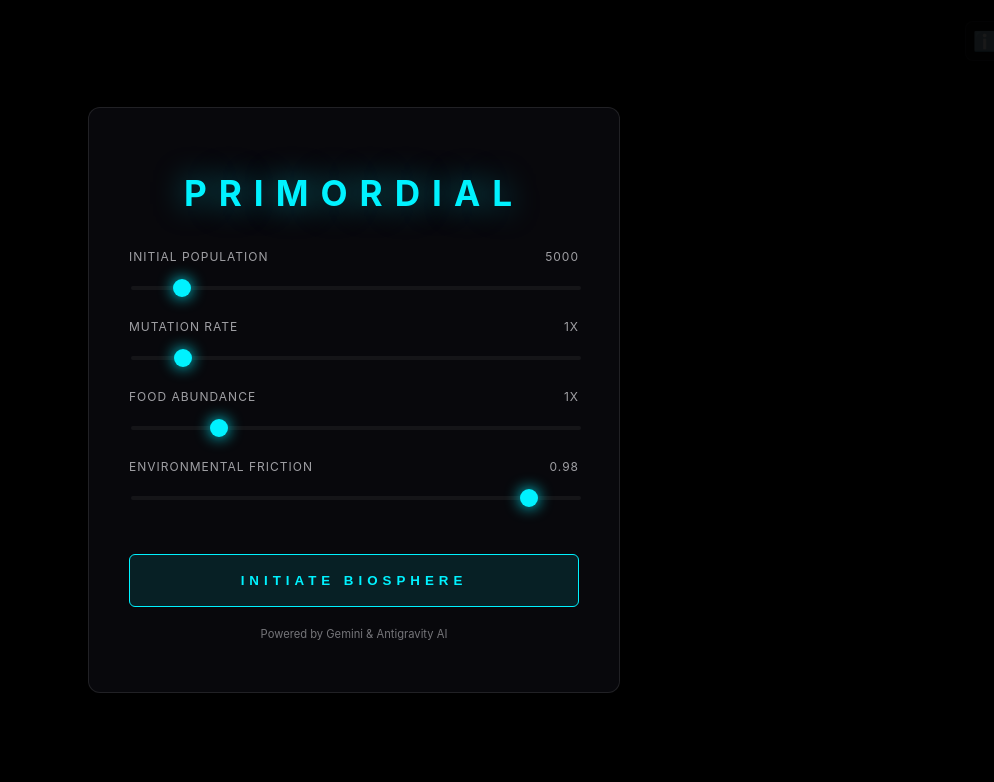
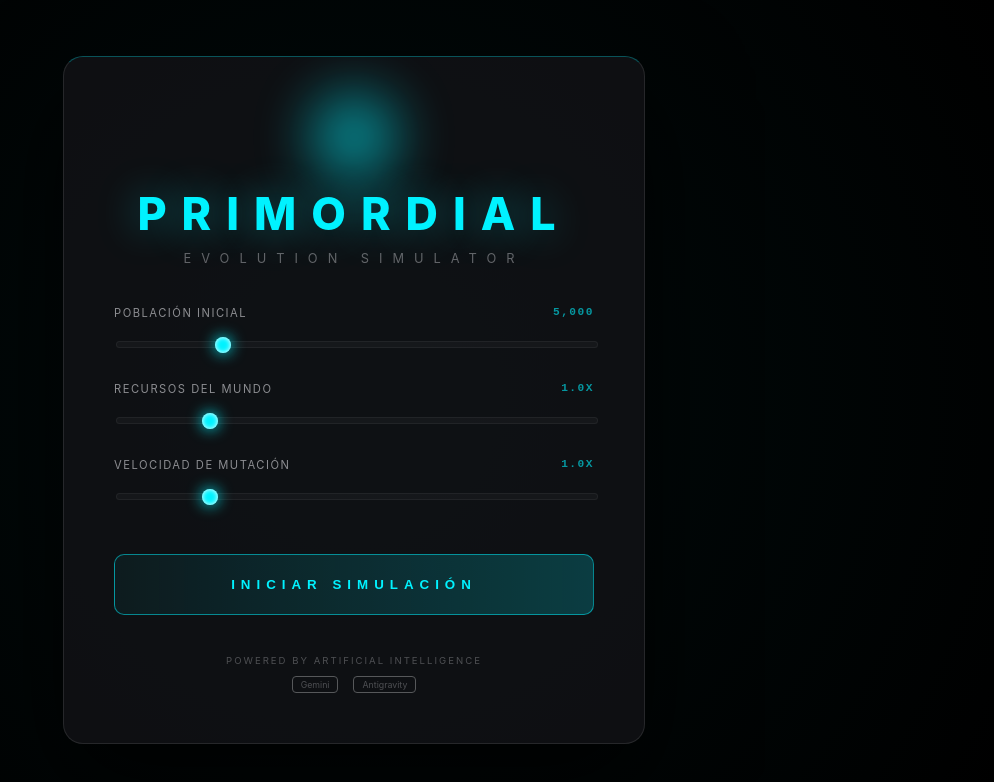
Before and after one commit to EdOliveros/Primordial, a React (Vite) app: page / in a window 1280 px wide. Shown: the top 782 px of the page, without its empty margins (286-1280 px from the left). Built offline with nearby package versions, Linux system fonts and the light colour scheme.

Commit message:
feat: pantalla de inicio y configuración de usuario

```diff
--- a/src/App.tsx
+++ b/src/App.tsx
@@ -2,6 +2,7 @@ import React, { useState, useRef } from 'react';
 import GameCanvas from './components/GameCanvas';
 import UIOverlay from './components/UIOverlay';
 import InfoPanel from './components/InfoPanel';
+import StartScreen from './components/StartScreen';
 import { SimulationController, Telemetry } from './core/SimulationController';
 
 const App: React.FC = () => {
@@ -38,6 +39,11 @@ const App: React.FC = () => {
                 onInspector={setInspectedCell}
                 controllerRef={controllerRef}
             />
+
+            {!isRunning ? (
+                <StartScreen onStart={handleStart} />
+            ) : (
+                <>
                     <UIOverlay
                         telemetry={telemetry}
                         fps={fps}
@@ -49,6 +55,8 @@ const App: React.FC = () => {
                         onDismiss={handleDismiss}
                     />
                     <InfoPanel telemetry={telemetry} />
+                </>
+            )}
         </div>
     );
 };
--- /dev/null
+++ b/src/components/StartScreen.tsx
@@ -0,0 +1,97 @@
+import React, { useState } from 'react';
+
+interface StartScreenProps {
+    onStart: (settings: { count: number, mutation: number, food: number, friction: number }) => void;
+}
+
+const StartScreen: React.FC<StartScreenProps> = ({ onStart }) => {
+    const [settings, setSettings] = useState({
+        count: 5000,
+        mutation: 1.0,
+        food: 1.0,
+        friction: 0.98
+    });
+
+    const [isExiting, setIsExiting] = useState(false);
+
+    const handleInitiate = () => {
+        setIsExiting(true);
+        // Delay the start slightly to allow for an exit animation if needed
+        setTimeout(() => {
+            onStart(settings);
+        }, 800);
+    };
+
+    return (
+        <div id="start-screen" className={isExiting ? 'exit' : ''}>
+            <div className="config-card">
+                <div className="logo-area">
+                    <div className="logo-orb"></div>
+                    <h1>PRIMORDIAL</h1>
+                    <span className="subtitle">Evolution Simulator</span>
+                </div>
+
+                <div className="slider-group">
+                    <div className="slider-header">
+                        <span>Población Inicial</span>
+                        <span className="value-tag">{settings.count.toLocaleString()}</span>
+                    </div>
+                    <input
+                        type="range"
+                        min="1000"
+                        max="20000"
+                        step="500"
+                        value={settings.count}
+                        onChange={(e) => setSettings({ ...settings, count: parseInt(e.target.value) })}
+                    />
+                </div>
+
+                <div className="slider-group">
+                    <div className="slider-header">
+                        <span>Recursos del Mundo</span>
+                        <span className="value-tag">{settings.food.toFixed(1)}x</span>
+                    </div>
+                    <input
+                        type="range"
+                        min="0.1"
+                        max="5.0"
+                        step="0.1"
+                        value={settings.food}
+                        onChange={(e) => setSettings({ ...settings, food: parseFloat(e.target.value) })}
+                    />
+                </div>
+
+                <div className="slider-group">
+                    <div className="slider-header">
+                        <span>Velocidad de Mutación</span>
+                        <span className="value-tag">{settings.mutation.toFixed(1)}x</span>
+                    </div>
+                    <input
+                        type="range"
+                        min="0.1"
+                        max="5.0"
+                        step="0.1"
+                        value={settings.mutation}
+                        onChange={(e) => setSettings({ ...settings, mutation: parseFloat(e.target.value) })}
+                    />
+                </div>
+
+                <button className="btn-launch" onClick={handleInitiate}>
+                    INICIAR SIMULACIÓN
+                </button>
+
+                <div className="footer-credits">
+                    <p>Powered by Artificial Intelligence</p>
+                    <div className="ai-chips">
+                        <span>Gemini</span>
+                        <span>Antigravity</span>
+                    </div>
+                </div>
+            </div>
+
+            <div className="bg-blur-layer"></div>
+        </div>
+    );
+};
+
+export default StartScreen;
--- a/src/components/UIOverlay.tsx
+++ b/src/components/UIOverlay.tsx
@@ -17,52 +17,9 @@ const UIOverlay: React.FC<UIOverlayProps> = ({
     fps,
     frameCount,
     inspectedCell,
-    isSimulationRunning,
-    onStart,
     onFollow,
     onDismiss
 }) => {
-    const [settings, setSettings] = React.useState({
-        count: 5000,
-        mutation: 1.0,
-        food: 1.0,
-        friction: 0.98
-    });
-
-    if (!isSimulationRunning) {
-        return (
-            <div id="start-screen">
-                <div class="config-card">
-                    <h1>Primordial</h1>
-                    <div className="slider-group">
-                        <div className="slider-header"><span>Initial Population</span><span>{settings.count}</span></div>
-                        <input type="range" min="100" max="50000" step="100" value={settings.count}
-                            onChange={(e) => setSettings({ ...settings, count: parseInt(e.target.value) })} />
-                    </div>
-                    <div className="slider-group">
-                        <div className="slider-header"><span>Mutation Rate</span><span>{settings.mutation}x</span></div>
-                        <input type="range" min="0" max="10" step="0.5" value={settings.mutation}
-                            onChange={(e) => setSettings({ ...settings, mutation: parseFloat(e.target.value) })} />
-                    </div>
-                    <div className="slider-group">
-                        <div className="slider-header"><span>Food Abundance</span><span>{settings.food}x</span></div>
-                        <input type="range" min="0.1" max="5" step="0.1" value={settings.food}
-                            onChange={(e) => setSettings({ ...settings, food: parseFloat(e.target.value) })} />
-                    </div>
-                    <div className="slider-group">
-                        <div className="slider-header"><span>Environmental Friction</span><span>{settings.friction}</span></div>
-                        <input type="range" min="0.8" max="1.0" step="0.01" value={settings.friction}
-                            onChange={(e) => setSettings({ ...settings, friction: parseFloat(e.target.value) })} />
-                    </div>
-                    <button id="btn-start" onClick={() => onStart(settings)}>Initiate Biosphere</button>
-                    <p style={{ marginTop: '20px', fontSize: '0.7rem', opacity: 0.5 }}>
-                        Powered by Gemini & Antigravity AI
-                    </p>
-                </div>
-            </div>
-        );
-    }
-
     const GENE_LABELS = ["SPD", "AGG", "PHO", "SIZ", "DEF", "VIS", "MUT", "LIF"];
 
     return (
--- a/src/index.css
+++ b/src/index.css
@@ -26,93 +26,191 @@ html {
     height: 100%;
 }
 
-/* --- START SCREEN --- */
+/* --- START SCREEN (NEW) --- */
 #start-screen {
     position: absolute;
     top: 0;
     left: 0;
     width: 100%;
     height: 100%;
-    background: rgba(0, 0, 0, 0.9);
     display: flex;
     align-items: center;
     justify-content: center;
     z-index: 2000;
+    transition: opacity 0.8s ease;
+}
+
+#start-screen.exit {
+    opacity: 0;
+    pointer-events: none;
+}
+
+.bg-blur-layer {
+    position: absolute;
+    top: 0;
+    left: 0;
+    width: 100%;
+    height: 100%;
+    background: radial-gradient(circle at center, rgba(0, 242, 255, 0.05) 0%, rgba(0, 0, 0, 0.95) 100%);
+    backdrop-filter: blur(40px);
+    z-index: -1;
 }
 
 .config-card {
-    width: 450px;
-    background: var(--bg-blur);
-    backdrop-filter: blur(30px);
+    width: 480px;
+    background: rgba(20, 20, 25, 0.7);
     border: 1px solid rgba(255, 255, 255, 0.1);
-    padding: 40px;
-    border-radius: 12px;
+    border-top: 1px solid rgba(0, 242, 255, 0.3);
+    padding: 50px;
+    border-radius: 20px;
     text-align: center;
-    box-shadow: 0 30px 60px rgba(0, 0, 0, 1);
+    box-shadow: 0 40px 100px rgba(0, 0, 0, 0.8);
+    position: relative;
+    overflow: hidden;
+}
+
+.logo-area {
+    margin-bottom: 40px;
+    position: relative;
+}
+
+.logo-orb {
+    width: 60px;
+    height: 60px;
+    background: var(--neon-blue);
+    border-radius: 50%;
+    margin: 0 auto 20px;
+    filter: blur(20px);
+    opacity: 0.5;
+    animation: pulse 4s infinite ease-in-out;
+}
+
+@keyframes pulse {
+
+    0%,
+    100% {
+        transform: scale(1);
+        opacity: 0.3;
+    }
+
+    50% {
+        transform: scale(1.5);
+        opacity: 0.6;
+    }
 }
 
 h1 {
-    font-size: 2.2rem;
-    letter-spacing: 12px;
+    font-size: 2.8rem;
+    letter-spacing: 15px;
     text-transform: uppercase;
-    margin-bottom: 35px;
+    margin: 0;
     color: var(--neon-blue);
-    text-shadow: 0 0 30px rgba(0, 242, 255, 0.5);
+    text-shadow: 0 0 40px rgba(0, 242, 255, 0.4);
+    font-weight: 800;
+}
+
+.subtitle {
+    font-size: 0.8rem;
+    letter-spacing: 10px;
+    text-transform: uppercase;
+    opacity: 0.4;
+    display: block;
+    margin-top: 10px;
 }
 
 .slider-group {
     text-align: left;
-    margin-bottom: 25px;
+    margin-bottom: 30px;
 }
 
 .slider-header {
     display: flex;
     justify-content: space-between;
-    font-size: 0.75rem;
+    font-size: 0.7rem;
     text-transform: uppercase;
-    margin-bottom: 10px;
-    opacity: 0.7;
-    letter-spacing: 1px;
+    margin-bottom: 12px;
+    opacity: 0.6;
+    letter-spacing: 1.5px;
+}
+
+.value-tag {
+    color: var(--neon-blue);
+    font-weight: bold;
+    font-family: var(--font-mono);
 }
 
 input[type="range"] {
     width: 100%;
     appearance: none;
-    background: rgba(255, 255, 255, 0.05);
-    height: 4px;
-    border-radius: 2px;
+    background: rgba(255, 255, 255, 0.03);
+    height: 5px;
+    border-radius: 5px;
     outline: none;
+    border: 1px solid rgba(255, 255, 255, 0.05);
 }
 
 input[type="range"]::-webkit-slider-thumb {
     appearance: none;
-    width: 18px;
-    height: 18px;
+    width: 16px;
+    height: 16px;
     background: var(--neon-blue);
     border-radius: 50%;
     cursor: pointer;
-    box-shadow: 0 0 15px var(--neon-blue);
+    box-shadow: 0 0 15px var(--neon-blue), inset 0 0 5px white;
+    transition: transform 0.2s;
 }
 
-button#btn-start {
-    margin-top: 25px;
+input[type="range"]::-webkit-slider-thumb:hover {
+    transform: scale(1.2);
+}
+
+.btn-launch {
+    margin-top: 20px;
     width: 100%;
-    padding: 18px;
-    background: rgba(0, 242, 255, 0.1);
-    border: 1px solid var(--neon-blue);
+    padding: 22px;
+    background: linear-gradient(90deg, rgba(0, 242, 255, 0.05) 0%, rgba(0, 242, 255, 0.2) 100%);
+    border: 1px solid rgba(0, 242, 255, 0.5);
     color: var(--neon-blue);
     text-transform: uppercase;
-    letter-spacing: 5px;
-    font-weight: bold;
+    letter-spacing: 6px;
+    font-weight: 900;
     cursor: pointer;
-    transition: all 0.4s;
-    border-radius: 6px;
+    transition: all 0.5s cubic-bezier(0.2, 1, 0.3, 1);
+    border-radius: 10px;
+    position: relative;
+    overflow: hidden;
 }
 
-button#btn-start:hover {
+.btn-launch:hover {
     background: var(--neon-blue);
     color: #000;
-    box-shadow: 0 0 40px var(--neon-blue);
+    box-shadow: 0 0 50px rgba(0, 242, 255, 0.5);
+    transform: translateY(-2px);
+}
+
+.footer-credits {
+    margin-top: 40px;
+    opacity: 0.3;
+}
+
+.footer-credits p {
+    font-size: 0.6rem;
+    text-transform: uppercase;
+    letter-spacing: 2px;
+}
+
+.ai-chips {
+    display: flex;
+    justify-content: center;
+    gap: 15px;
+    margin-top: 10px;
+}
+
+.ai-chips span {
+    font-size: 0.55rem;
+    border: 1px solid white;
+    padding: 2px 8px;
+    border-radius: 4px;
 }
 
 /* --- GOD DASHBOARD --- */
@@ -319,7 +417,7 @@ button#btn-start:hover {
     box-shadow: 0 0 15px var(--neon-purple);
 }
 
-# fps-counter {
+#fps-counter {
     position: absolute;
     bottom: 20px;
     right: 20px;
```
Lines whose indentation alone changed are shown as unchanged.
